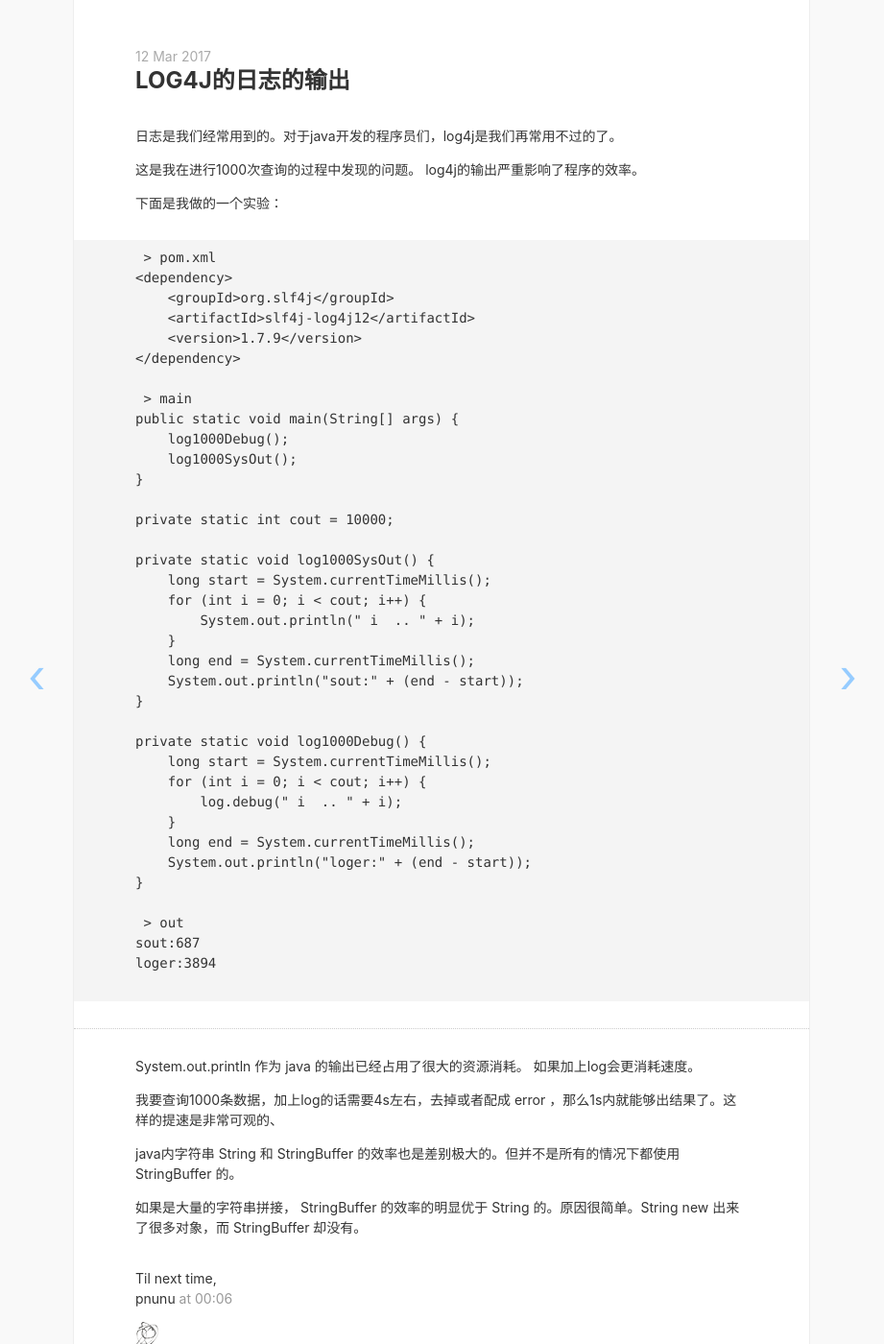
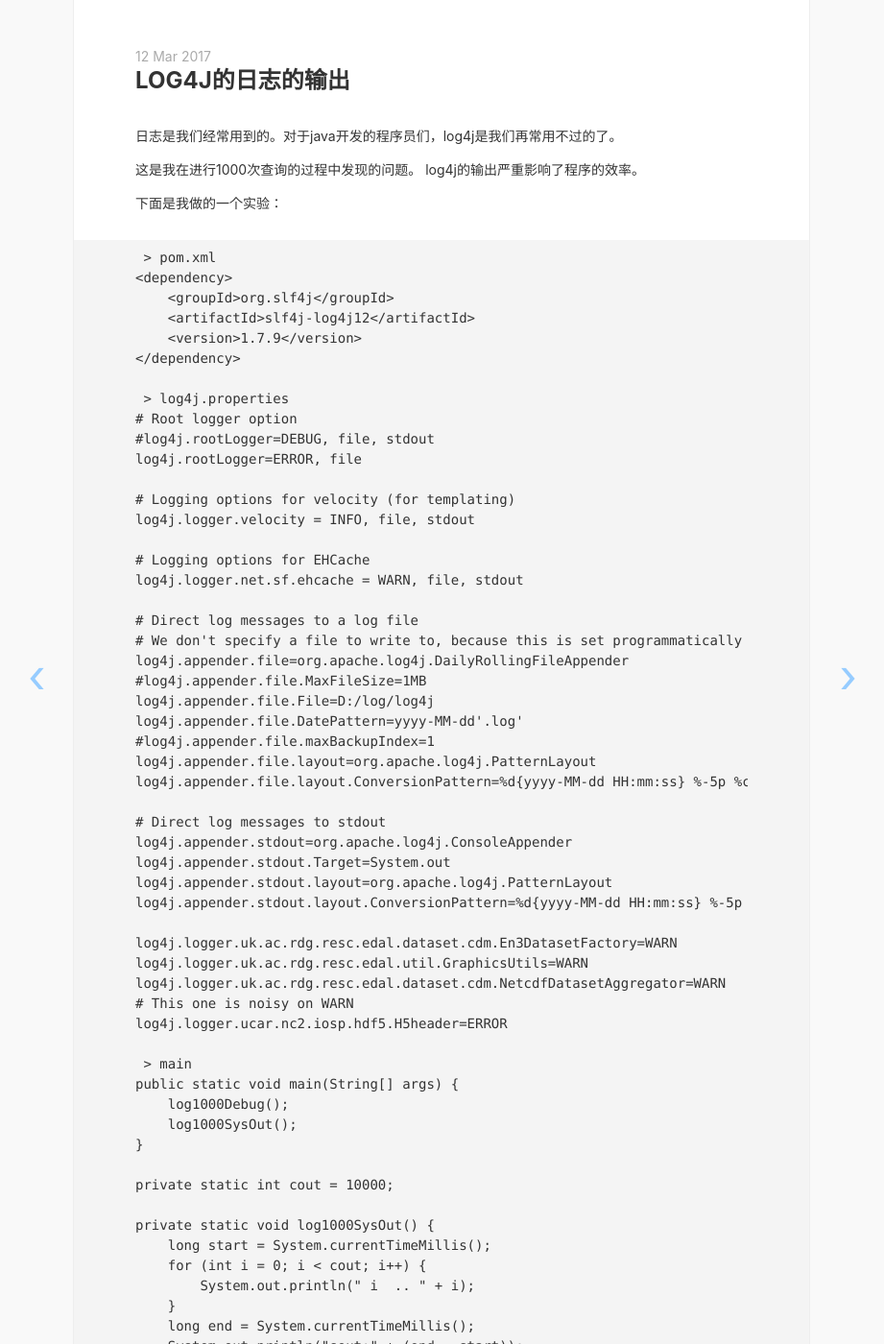
Before and after one commit to pnunu/pnunu.github.io, a Jekyll site: the page built from _posts/201711/2017-11-23-javalog4jandstring-the-jekyll-theme.md, in a window 1280 px wide and 1400 px high, scrolled down 265 px. Shown: the whole window at 96% size, without its empty margins (180-1101 px from the left). Built offline with Jekyll 4.4.1, drawn with Linux system fonts in a browser that asks for light colours; nearby versions of some CDN libraries; some of the changed text lies outside the part shown.

Commit message:
log4j 的使用

```diff
--- a/_posts/201711/2017-11-23-javalog4jandstring-the-jekyll-theme.md
+++ b/_posts/201711/2017-11-23-javalog4jandstring-the-jekyll-theme.md
@@ -18,6 +18,39 @@ log4j的输出严重影响了程序的效率。
     <artifactId>slf4j-log4j12</artifactId>
     <version>1.7.9</version>
 </dependency>
+
+ > log4j.properties
+# Root logger option
+#log4j.rootLogger=DEBUG, file, stdout
+log4j.rootLogger=ERROR, file
+
+# Logging options for velocity (for templating)
+log4j.logger.velocity = INFO, file, stdout
+
+# Logging options for EHCache
+log4j.logger.net.sf.ehcache = WARN, file, stdout
+
+# Direct log messages to a log file
+# We don't specify a file to write to, because this is set programmatically upon application startup
+log4j.appender.file=org.apache.log4j.DailyRollingFileAppender
+#log4j.appender.file.MaxFileSize=1MB
+log4j.appender.file.File=D:/log/log4j
+log4j.appender.file.DatePattern=yyyy-MM-dd'.log'
+#log4j.appender.file.maxBackupIndex=1
+log4j.appender.file.layout=org.apache.log4j.PatternLayout
+log4j.appender.file.layout.ConversionPattern=%d{yyyy-MM-dd HH:mm:ss} %-5p %c{1}:%L - %m%n
+
+# Direct log messages to stdout
+log4j.appender.stdout=org.apache.log4j.ConsoleAppender
+log4j.appender.stdout.Target=System.out
+log4j.appender.stdout.layout=org.apache.log4j.PatternLayout
+log4j.appender.stdout.layout.ConversionPattern=%d{yyyy-MM-dd HH:mm:ss} %-5p %c{1}:%L - %m%n
+
+log4j.logger.uk.ac.rdg.resc.edal.dataset.cdm.En3DatasetFactory=WARN
+log4j.logger.uk.ac.rdg.resc.edal.util.GraphicsUtils=WARN
+log4j.logger.uk.ac.rdg.resc.edal.dataset.cdm.NetcdfDatasetAggregator=WARN
+# This one is noisy on WARN
+log4j.logger.ucar.nc2.iosp.hdf5.H5header=ERROR
 
  > main
 public static void main(String[] args) {
```
